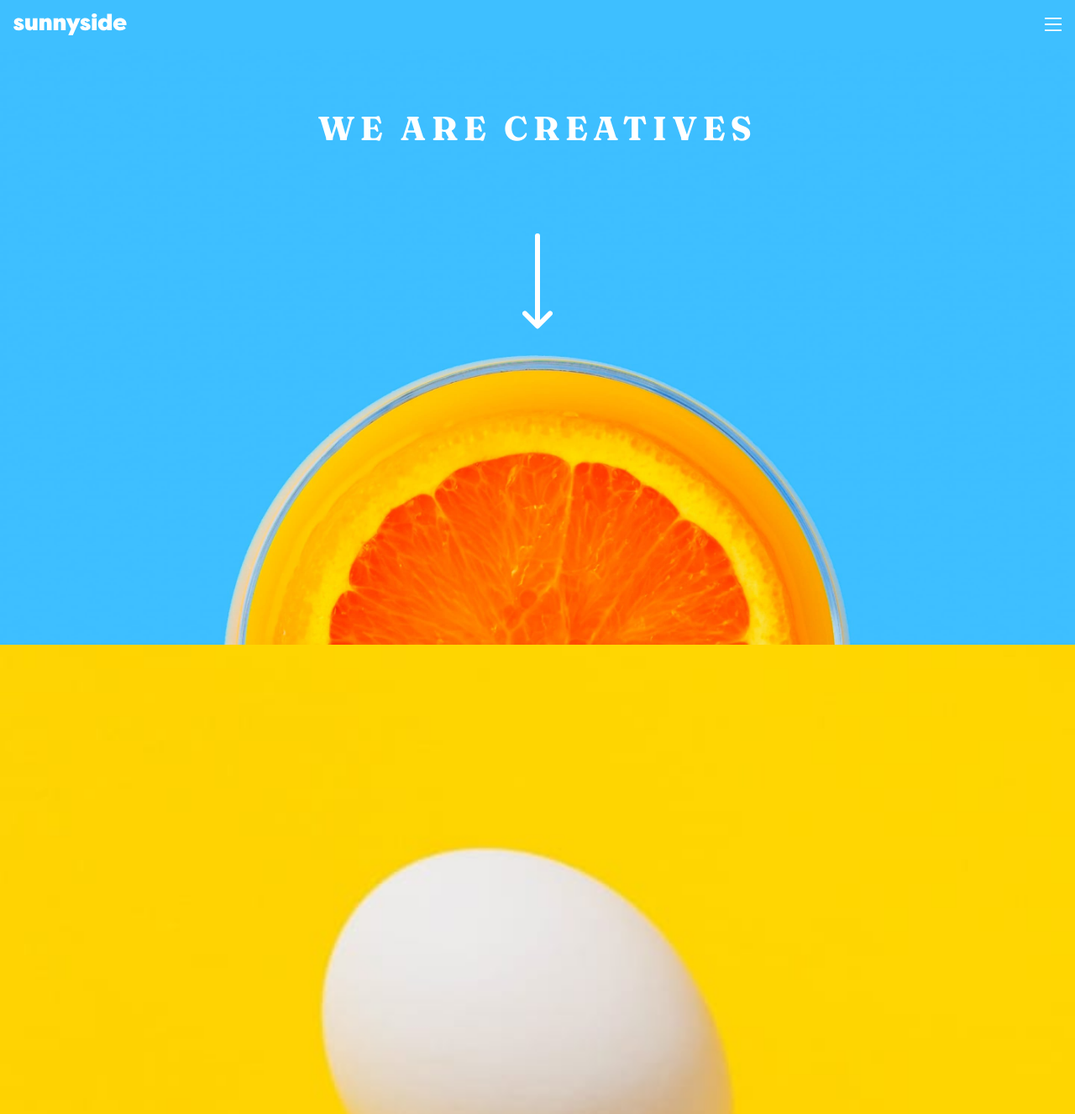
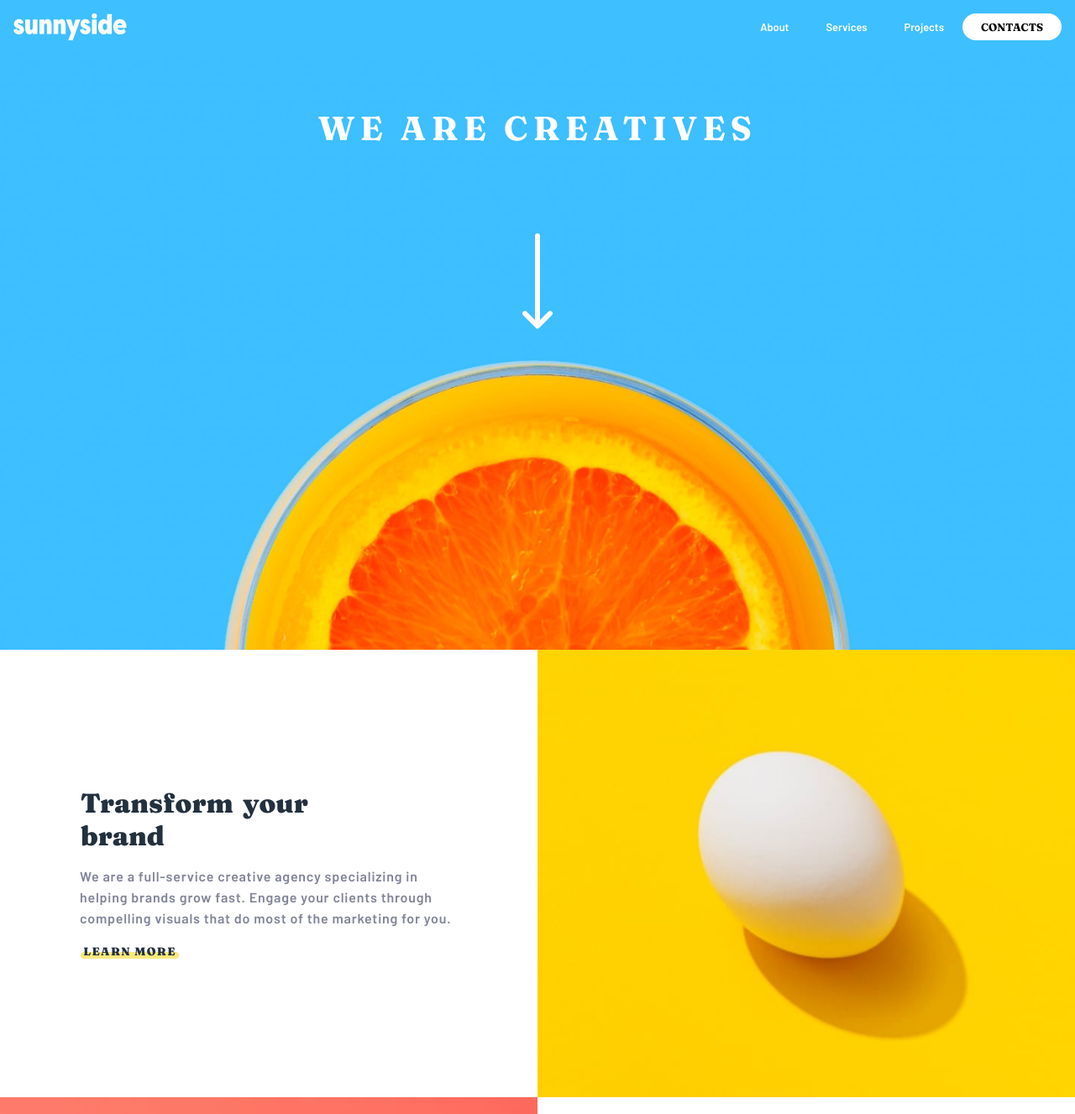
Before and after one commit to nkwadioo/06.-sunnyside-agency-landing-page-main, a plain HTML site: page index.html in a window 1280 px wide. Shown: the top 1327 px of the page at 84% size. Drawn offline with Linux system fonts and the light colour scheme.

Commit message:
desktop view

```diff
--- a/css/style.scss
+++ b/css/style.scss
@@ -365,8 +365,98 @@ footer {
         }
     }
 
+    .testimonials .personInfo p  {
+        max-width: 65ch;
+        margin: auto;
+    }
+
     footer .images {
         grid-template-columns: 1fr 1fr 1fr 1fr;
     }
 
 }
+
+@media (min-width: 1020px) {
+
+    #hamburger {
+        display: none;
+    }
+
+    nav ul {
+        display: flex;
+        justify-content: flex-end;
+        align-items: center;
+
+        li {
+            padding: 8px 22px;
+            color: $White;
+            font-size: 0.8rem;
+
+            &.active, &:hover {
+                cursor: pointer;
+                background-color: fade-out($White, .5);
+                color: $White;
+                font-size: 0.8rem !important;
+            }
+
+            &.active, &.active:hover {
+                color: black;
+                background-color: $White !important;
+            }
+
+        }
+    }
+
+    section {
+        display: grid;
+        grid-template-columns: 1fr 1fr;
+
+        &:first-child {
+            img {
+                grid-column: 2;
+                grid-row: 1;
+            }
+            div {
+                grid-column: 1;
+            }
+        }
+    }
+    .content {
+        gap: 1rem;
+        &[role=article] {
+
+            text-align: inherit;
+            padding: 10rem 0;
+            align-content: center;
+
+            p {
+                max-width: 57ch;
+                margin-left: 4rem;
+                line-height: 25px;
+            }
+        }
+
+        h2 {
+            margin-left: 6rem;
+            text-align: left;
+            max-width: 16ch;
+        }
+
+        button {
+            margin-left: 6rem;
+        }
+    }
+
+    .image-wrapper {
+        min-height: 520px;
+    }
+
+    .people {
+        display: flex;
+        justify-content: space-around;
+
+        &.personInfo {
+            max-width: 440px;
+        }
+    }
+}
--- a/index.html
+++ b/index.html
@@ -23,7 +23,7 @@
         <li>About</li>
         <li>Services</li>
         <li>Projects</li>
-        <li class="active">Contact</li>
+        <li class="active">Contacts</li>
       </ul>
       <img src="./images/icon-hamburger.svg" id="hamburger" alt="menu">
     </nav>
@@ -116,7 +116,7 @@
       <li>About</li>
       <li>Services</li>
       <li>Projects</li>
-      <li>Contact</li>
+      <li>Contacts</li>
     </ul>
     <div class="icons">
       <img src="./images/icon-facebook.svg" alt="">
```
Also changed, not shown: css/style.css, 1 other file.
